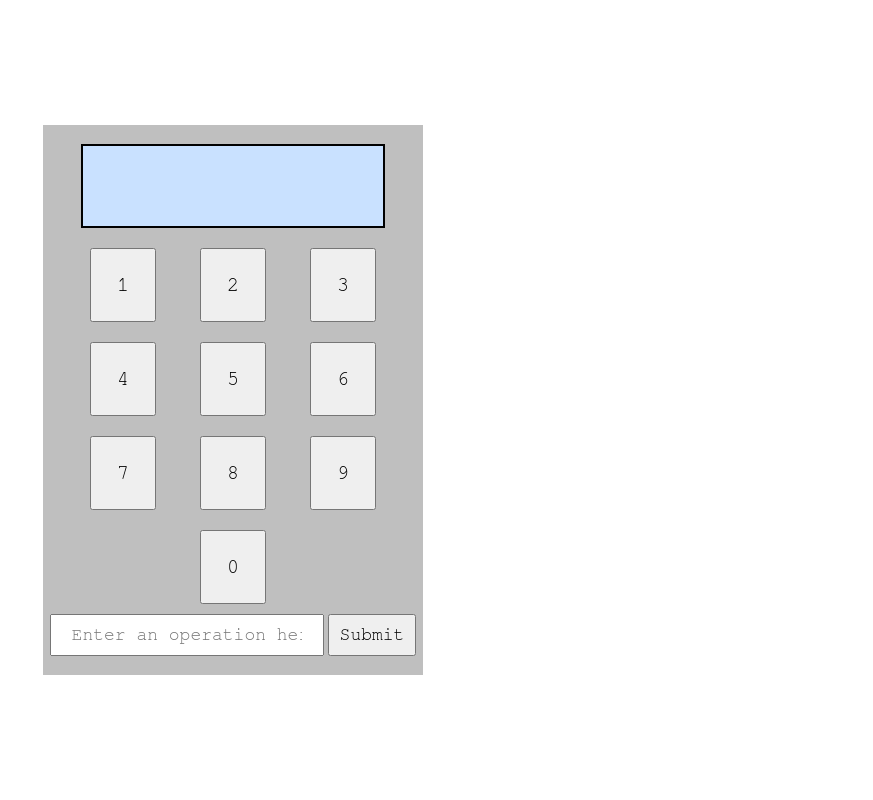
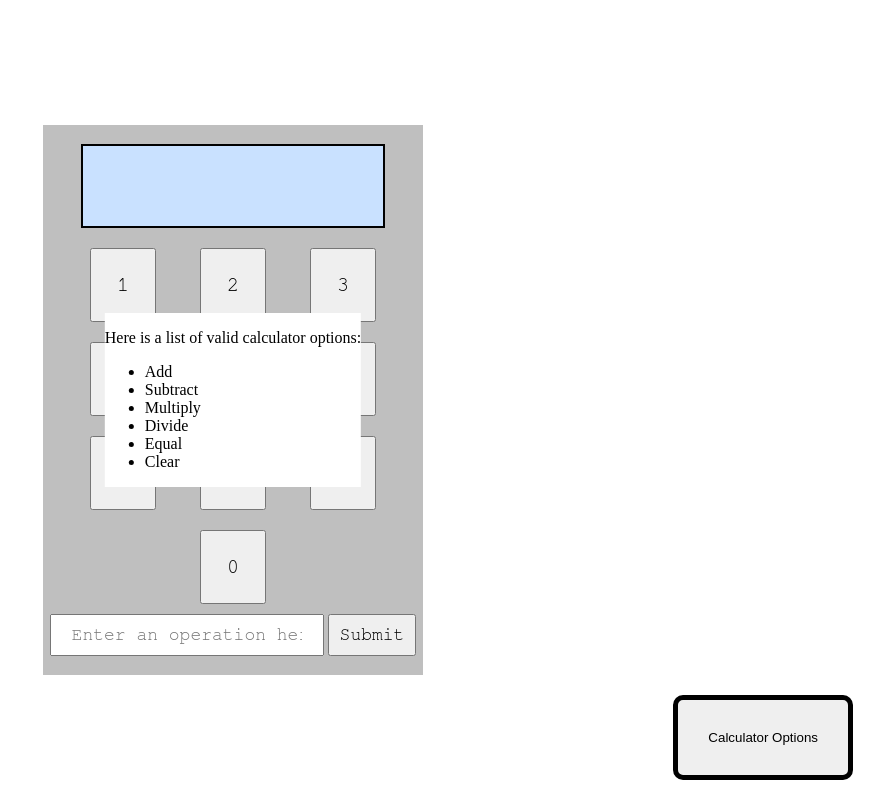
Before and after one commit to Richard-Huynh1/calculator, a plain HTML site: page index.html in a window 1280 px wide. Shown: the whole page, without its empty margins (407-1280 px from the left). Drawn offline with Linux system fonts and the light colour scheme.

Commit message:
Added toggleable options

```diff
--- a/index.html
+++ b/index.html
@@ -38,6 +38,18 @@
       <input type="submit" id="submit">
     </form>
   </div>
+  <div id="options">
+    <p>Here is a list of valid calculator options:</p>
+    <ul>
+      <li>Add</li>
+      <li>Subtract</li>
+      <li>Multiply</li>
+      <li>Divide</li>
+      <li>Equal</li>
+      <li>Clear</li>
+    </ul>
+  </div>
+  <button id="options-btn" onclick="toggleOptions()">Calculator Options</button>
 </body>
 <script src="script.js"></script>
 </html>
--- a/script.js
+++ b/script.js
@@ -79,3 +79,12 @@ for (let i = 0; i < calcNums.length; i++) {
     }
   });
 }
+
+const toggleOptions = () => {
+  const calcOptions = document.getElementById("calc-options");
+  if (calcOptions.style.display === "none") {
+    calcOptions.style.display = "block";
+  } else {
+    calcOptions.style.display = "none";
+  }
+}
--- a/styles.css
+++ b/styles.css
@@ -12,6 +12,25 @@
   transform: translate(-50%, -50%);
   background-color: #bfbfbf;
 
+}
+
+#options {
+  display: block;
+  background-color: #fff;
+  text-align: left;
+  position: absolute;
+  top: 50%;
+  left: 50%;
+  transform: translate(-50%, -50%);
+}
+
+#options-btn {
+  position: absolute;
+  bottom: 20px;
+  right: 20px;
+  padding: 30px;
+  border-radius: 10px;
+  border: 5px solid #000;
 }
 
 #display {
```
